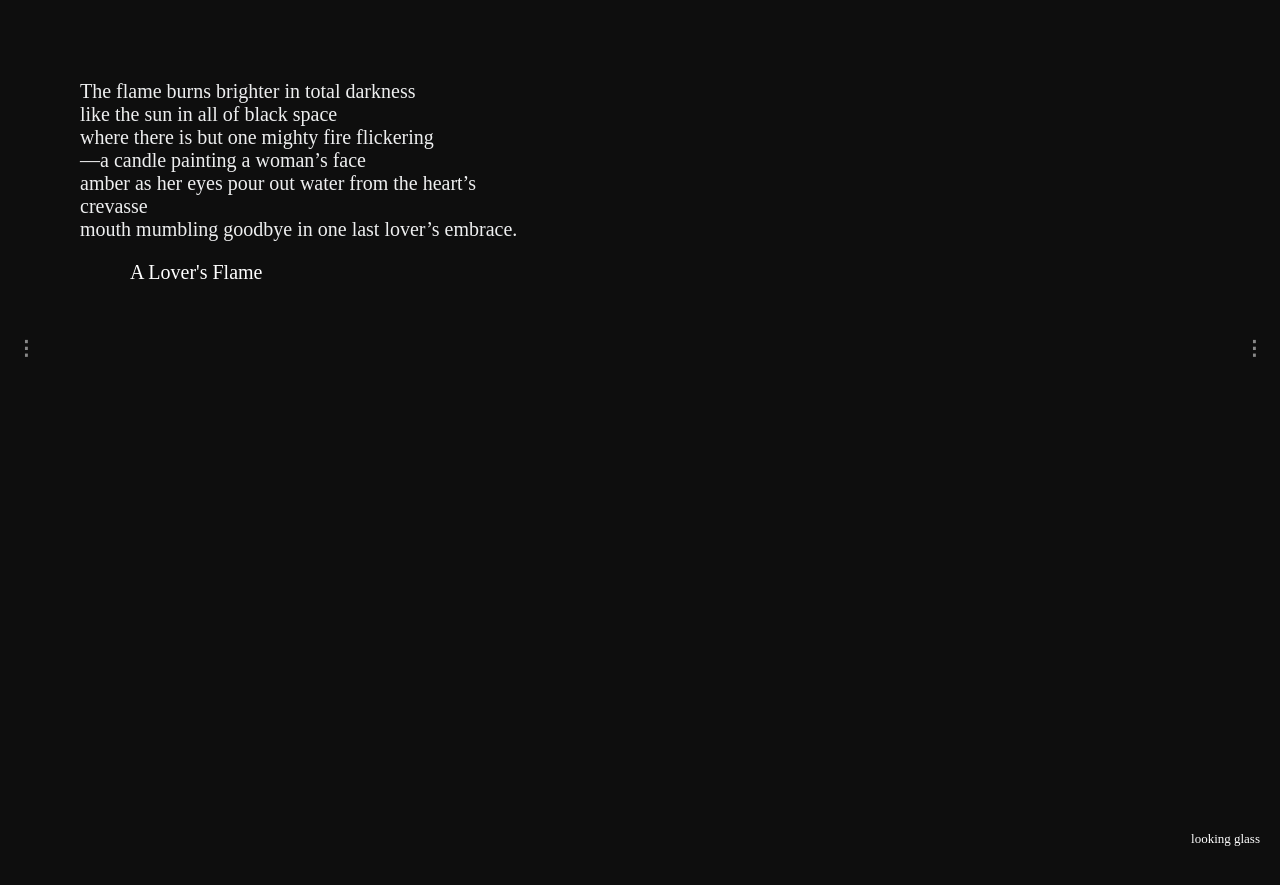
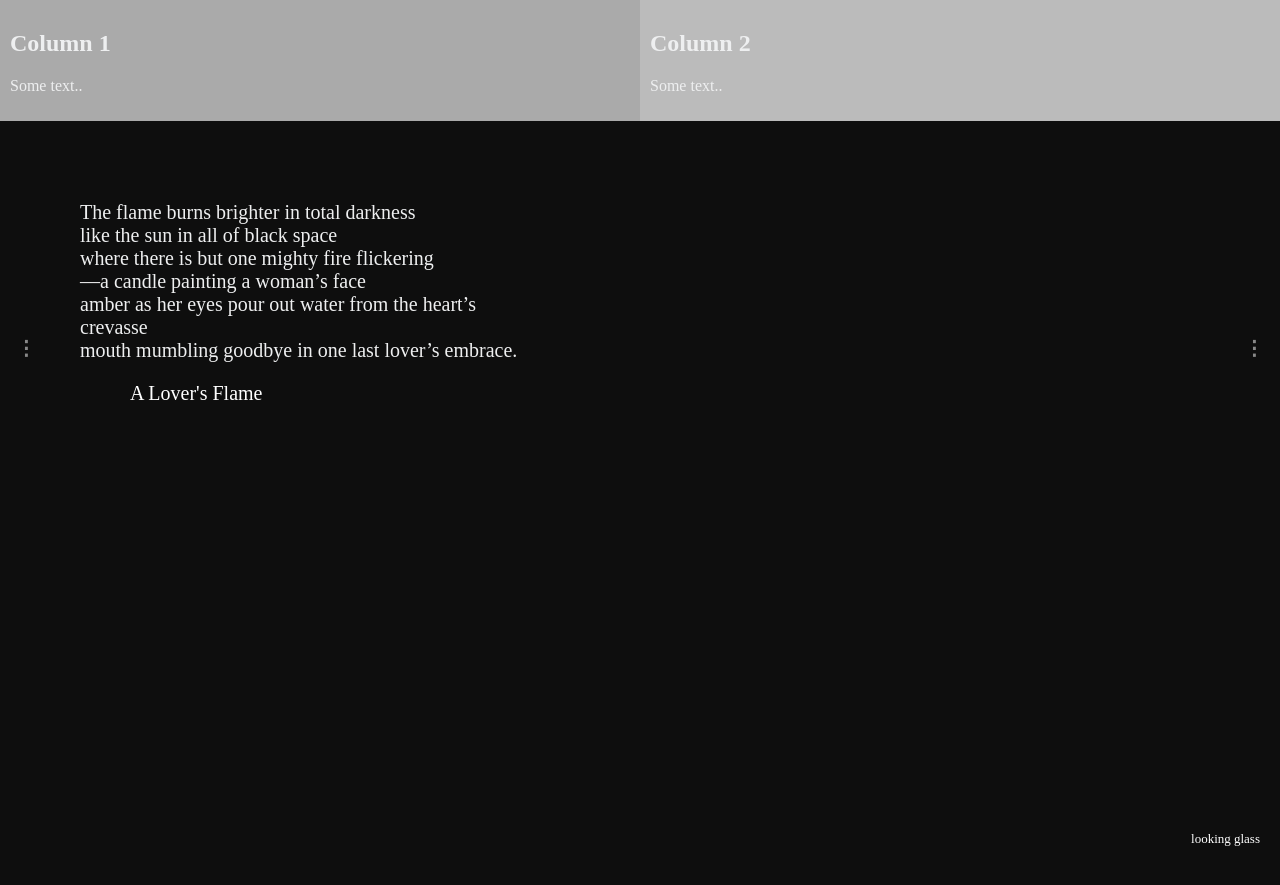
Before and after one commit to hafizzainal/hafizzainal.github.io, a Jekyll site: the page built from index.md, in a window 1280 px wide. Shown: the top 885 px of the page. Built offline with Jekyll 4.4.1, drawn with Linux system fonts in a browser that asks for light colours; our own code applies the rules of GitHub Pages for plain Markdown files.

Commit message:
Update default.html

```diff
--- a/_layouts/default.html
+++ b/_layouts/default.html
@@ -44,6 +44,14 @@ img {vertical-align: middle;}
     float: left;
     width: 50%;
     padding: 10px;
+}
+
+.left {
+  width: 25%;
+}
+
+.right {
+  width: 75%;
 }
 
 /* Clear floats after the columns */
@@ -193,6 +201,17 @@ img {vertical-align: middle;}
 <div class="slideshow-container">
 
   <!-- Full-width slides/quotes -->
+  <div class="row">
+    <div class="column" style="background-color:#aaa;">
+    <h2>Column 1</h2>
+    <p>Some text..</p>
+    </div>
+    <div class="column" style="background-color:#bbb;">
+    <h2>Column 2</h2>
+    <p>Some text..</p>
+    </div>
+  </div>
+
   <div class="mySlidesText">
     The flame burns brighter in total darkness<br>
     like the sun in all of black space<br>
```
